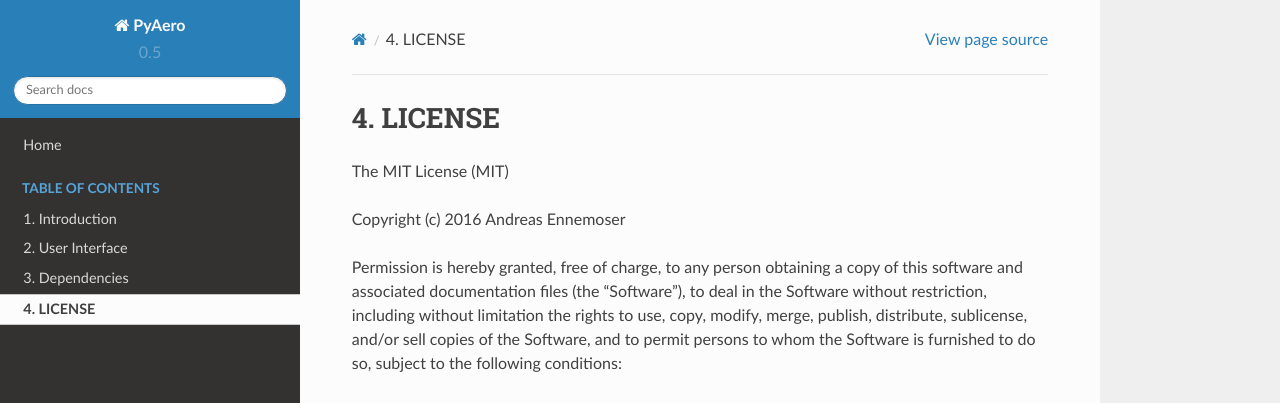
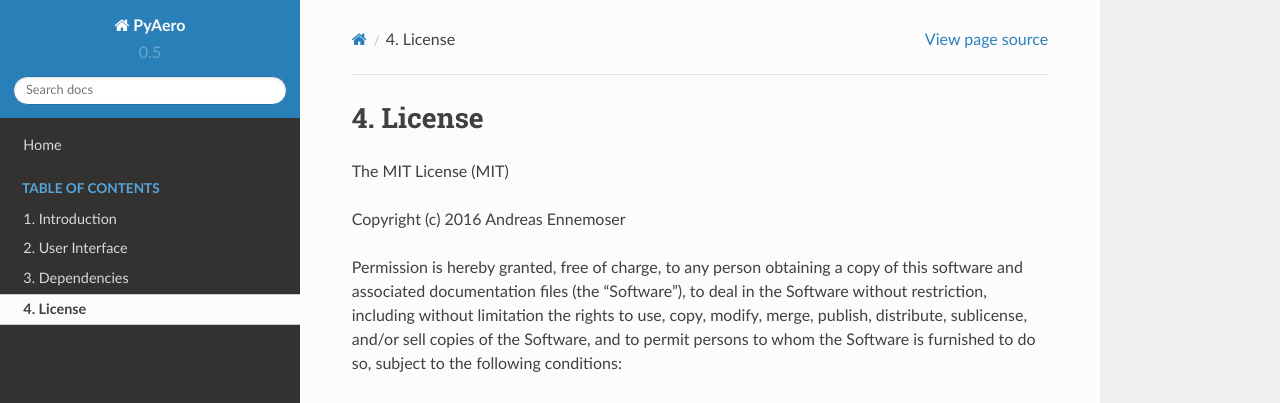
Before and after one commit to positroncascade/PyAero, a Sphinx documentation site: the page built from docs/license.rst, in a window 1280 px wide. Shown: the top 403 px of the page. Built offline with Sphinx 7.4.7 and the Read the Docs theme 2.0.0, drawn with Linux system fonts in a browser that asks for light colours.

```diff
--- a/docs/license.rst
+++ b/docs/license.rst
@@ -1,4 +1,4 @@
-LICENSE
+License
 =======
 
 The MIT License (MIT)
```
